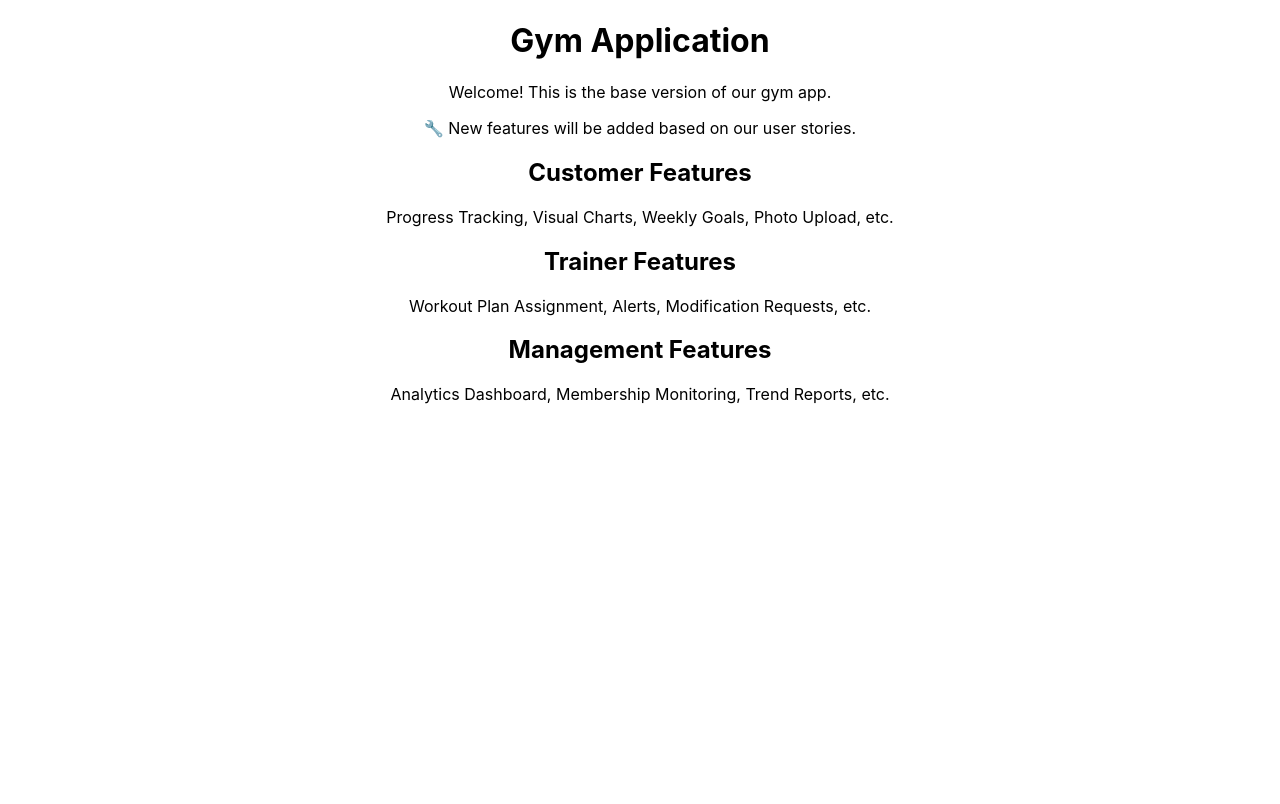
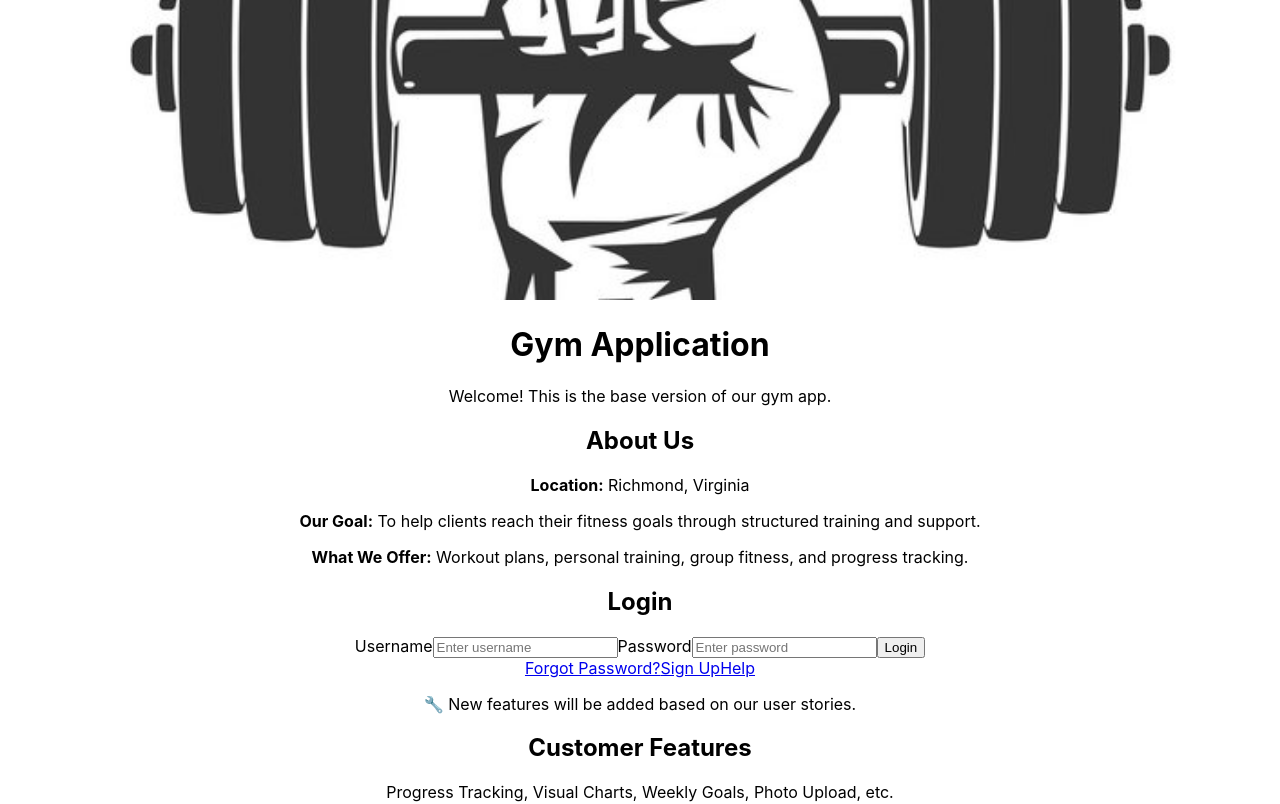
Before and after one commit to s27ath/GYM_UI, a React (Create React App) app in the folder gym_app/: page / in a window 1280 px wide. Shown: the top 804 px of the page. Built offline with nearby package versions, Linux system fonts and the light colour scheme.

Commit message:
final main app

```diff
--- a/gym_app/src/App.js
+++ b/gym_app/src/App.js
@@ -1,10 +1,29 @@
 import './App.css';
+import './components/PopUp.css';
+
+import HomeImage from "./components/HomeImage";     // PBI 9 – Attraction Picture
+import AboutPage from "./components/AboutPage";     // PBI 7 – Web Page
+import LoginPage from "./components/LoginPage";     // PBI 8 – Login Screen
+import PopUp from "./components/PopUp";             // PBI – Pop-up Discount
 
 function App() {
   return (
     <div className="App">
+
+      {/* Pop-up Discount Message */}
+      <PopUp />
+
+      {/* Attraction Picture */}
+      <HomeImage />
+
       <h1>Gym Application</h1>
       <p>Welcome! This is the base version of our gym app.</p>
+
+      {/* About Us Page */}
+      <AboutPage />
+
+      {/* Login Page */}
+      <LoginPage />
 
       <div className="feature-notice">
         <p>
```
